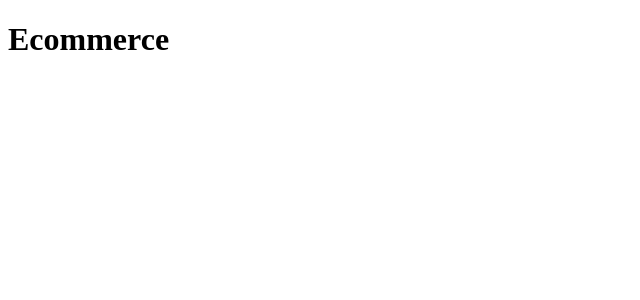
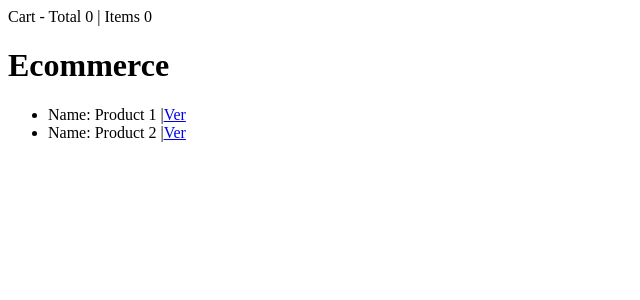
Before and after one commit to robezerra/next-clean-architecture, a Next.js app: page / in a window 1280 px wide. Shown: the top 300 px of the page, without its empty margins (0-640 px from the left). Built offline with nearby package versions, Linux system fonts and the light colour scheme; data requests are answered from the project's data file.

Commit message:
feat: initial structure

```diff
--- /dev/null
+++ b/faker-api.json
@@ -0,0 +1,108 @@
+{
+  "products": [
+    {
+      "id": 1,
+      "name": "Product 1",
+      "description": "Product 1 description",
+      "price": 100
+    },
+    {
+      "id": 2,
+      "name": "Product 2",
+      "description": "Product 1 description",
+      "price": 200
+    }
+  ],
+  "orders": [
+    {
+      "id": 1,
+      "products": [
+        {
+          "id": 1,
+          "name": "Product 1",
+          "description": "Product 1 description",
+          "price": 100
+        },
+        {
+          "id": 1,
+          "name": "Product 1",
+          "description": "Product 1 description",
+          "price": 100
+        },
+        {
+          "id": 1,
+          "name": "Product 1",
+          "description": "Product 1 description",
+          "price": 100
+        },
+        {
+          "id": 1,
+          "name": "Product 1",
+          "description": "Product 1 description",
+          "price": 100
+        },
+        {
+          "id": 1,
+          "name": "Product 1",
+          "description": "Product 1 description",
+          "price": 100
+        },
+        {
+          "id": 1,
+          "name": "Product 1",
+          "description": "Product 1 description",
+          "price": 100
+        }
+      ],
+      "credit_card_number": "2222222"
+    },
+    {
+      "products": [
+        {
+          "id": 1,
+          "name": "Product 1",
+          "description": "Product 1 description",
+          "price": 100
+        },
+        {
+          "id": 1,
+          "name": "Product 1",
+          "description": "Product 1 description",
+          "price": 100
+        },
+        {
+          "id": 1,
+          "name": "Product 1",
+          "description": "Product 1 description",
+          "price": 100
+        },
+        {
+          "id": 1,
+          "name": "Product 1",
+          "description": "Product 1 description",
+          "price": 100
+        },
+        {
+          "id": 1,
+          "name": "Product 1",
+          "description": "Product 1 description",
+          "price": 100
+        },
+        {
+          "id": 1,
+          "name": "Product 1",
+          "description": "Product 1 description",
+          "price": 100
+        },
+        {
+          "id": 2,
+          "name": "Product 2",
+          "description": "Product 1 description",
+          "price": 200
+        }
+      ],
+      "credit_card_number": "11111",
+      "id": 2
+    }
+  ]
+}
--- a/package.json
+++ b/package.json
@@ -6,14 +6,17 @@
 		"dev": "next dev",
 		"build": "next build",
 		"start": "next start",
-    "lint": "next lint"
+		"lint": "next lint",
+		"server": "json-server --port 8000 --watch faker-api.json"
 	},
 	"dependencies": {
 		"@types/node": "18.11.9",
 		"@types/react": "18.0.25",
 		"@types/react-dom": "18.0.9",
+		"axios": "^1.2.0",
 		"eslint": "8.28.0",
 		"eslint-config-next": "13.0.5",
+		"json-server": "^0.17.1",
 		"next": "13.0.5",
 		"react": "18.2.0",
 		"react-dom": "18.2.0",
--- /dev/null
+++ b/src/components/my-cart.tsx
@@ -0,0 +1,11 @@
+import { useContext } from 'react';
+import { CartContext } from '../context/cart.provider';
+
+export const MyCart = () => {
+	const cartContext = useContext(CartContext);
+	return (
+		<nav>
+			Cart - Total {cartContext.total} | Items {cartContext.products.length}
+		</nav>
+	);
+};
--- /dev/null
+++ b/src/context/cart.provider.tsx
@@ -0,0 +1,77 @@
+import {
+	createContext,
+	PropsWithChildren,
+	useCallback,
+	useEffect,
+	useMemo,
+	useState,
+} from 'react';
+import { Product } from '../utils/models';
+
+export type CartContextType = {
+	products: Product[];
+	addProduct: (product: Product) => void;
+	removeProduct: (product: Product) => void;
+	clear: () => void;
+	total: number;
+};
+
+const defaultContext: CartContextType = {
+	products: [],
+	addProduct: () => {},
+	removeProduct: () => {},
+	clear: () => {},
+	total: 0,
+};
+
+export const CartContext = createContext(defaultContext);
+
+export const CartProvider = ({ children }: PropsWithChildren) => {
+	const [products, setProducts] = useState<Product[] | null>(null);
+
+	useEffect(() => {
+		setProducts(JSON.parse(localStorage.getItem('products') || '[]'));
+	}, []);
+
+	useEffect(() => {
+		if (!products) {
+			return;
+		}
+
+		localStorage.setItem('products', JSON.stringify(products));
+	}, [products]);
+
+	const addProduct = useCallback((product: Product) => {
+		setProducts((prevState) => [...prevState!, product]);
+	}, []);
+
+	const removeProduct = useCallback((product: Product) => {
+		setProducts((prevState) => prevState!.filter((p) => p.id !== product.id));
+	}, []);
+
+	const clear = useCallback(() => {
+		setProducts([]);
+	}, []);
+
+	const total = useMemo(() => {
+		if (!products) {
+			return 0;
+		}
+
+		return products.reduce((acc, product) => acc + product.price, 0);
+	}, [products]);
+
+	return (
+		<CartContext.Provider
+			value={{
+				products: products || [],
+				addProduct,
+				removeProduct,
+				clear,
+				total,
+			}}
+		>
+			{children}
+		</CartContext.Provider>
+	);
+};
--- a/src/pages/_app.tsx
+++ b/src/pages/_app.tsx
@@ -1,5 +1,12 @@
 import type { AppProps } from 'next/app';
+import { MyCart } from '../components/my-cart';
+import { CartProvider } from '../context/cart.provider';
 
 export default function App({ Component, pageProps }: AppProps) {
-	return <Component {...pageProps} />;
+	return (
+		<CartProvider>
+			<MyCart />
+			<Component {...pageProps} />
+		</CartProvider>
+	);
 }
--- a/src/pages/index.tsx
+++ b/src/pages/index.tsx
@@ -1,10 +1,38 @@
-import Head from 'next/head';
-import Image from 'next/image';
+import { NextPage, GetServerSideProps } from 'next';
+import Link from 'next/link';
+import { api } from '../utils/http';
+import { Product } from '../utils/models';
 
-export default function Home() {
+type HomeProps = {
+	products: Product[];
+};
+
+const Home: NextPage<HomeProps> = ({ products }) => {
 	return (
 		<div>
 			<h1>Ecommerce</h1>
+			<ul>
+				{products.map((product, key) => (
+					<li key={key}>
+						<label>Name: </label> {product.name} |
+						<Link href={`/products/${product.id}`} passHref legacyBehavior>
+							<a href="#">Ver</a>
+						</Link>
+					</li>
+				))}
+			</ul>
 		</div>
 	);
-}
+};
+
+export default Home;
+
+export const getServerSideProps: GetServerSideProps = async (context) => {
+	const { data: products } = await api.get('products');
+
+	return {
+		props: {
+			products,
+		},
+	};
+};
--- /dev/null
+++ b/src/utils/http.ts
@@ -0,0 +1,5 @@
+import axios from 'axios';
+
+export const api = axios.create({
+	baseURL: 'http://localhost:8000',
+});
--- /dev/null
+++ b/src/utils/models.ts
@@ -0,0 +1,11 @@
+export type Product = {
+	id: number;
+	name: string;
+	price: number;
+};
+
+export type Order = {
+	id: number;
+	products: Product[];
+	credit_card_number: string;
+};
```
Also changed, not shown: src/pages/checkout/[id]/success.tsx (added, +44 -0 lines), src/pages/checkout/index.tsx (added, +51 -0 lines), src/pages/products/[id].tsx (added, +46 -0 lines), 1 other file (tests, documents, lock files or other folders). Lines whose indentation alone changed are shown as unchanged.
